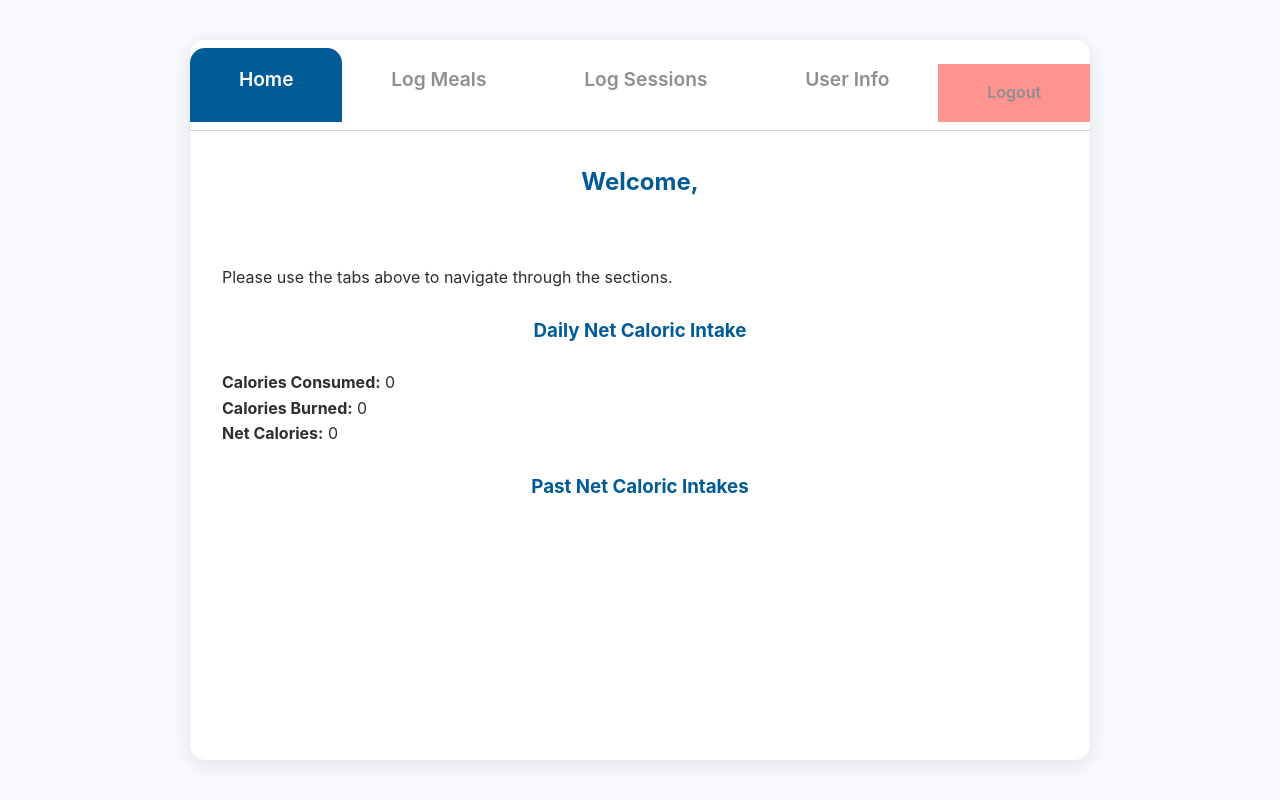
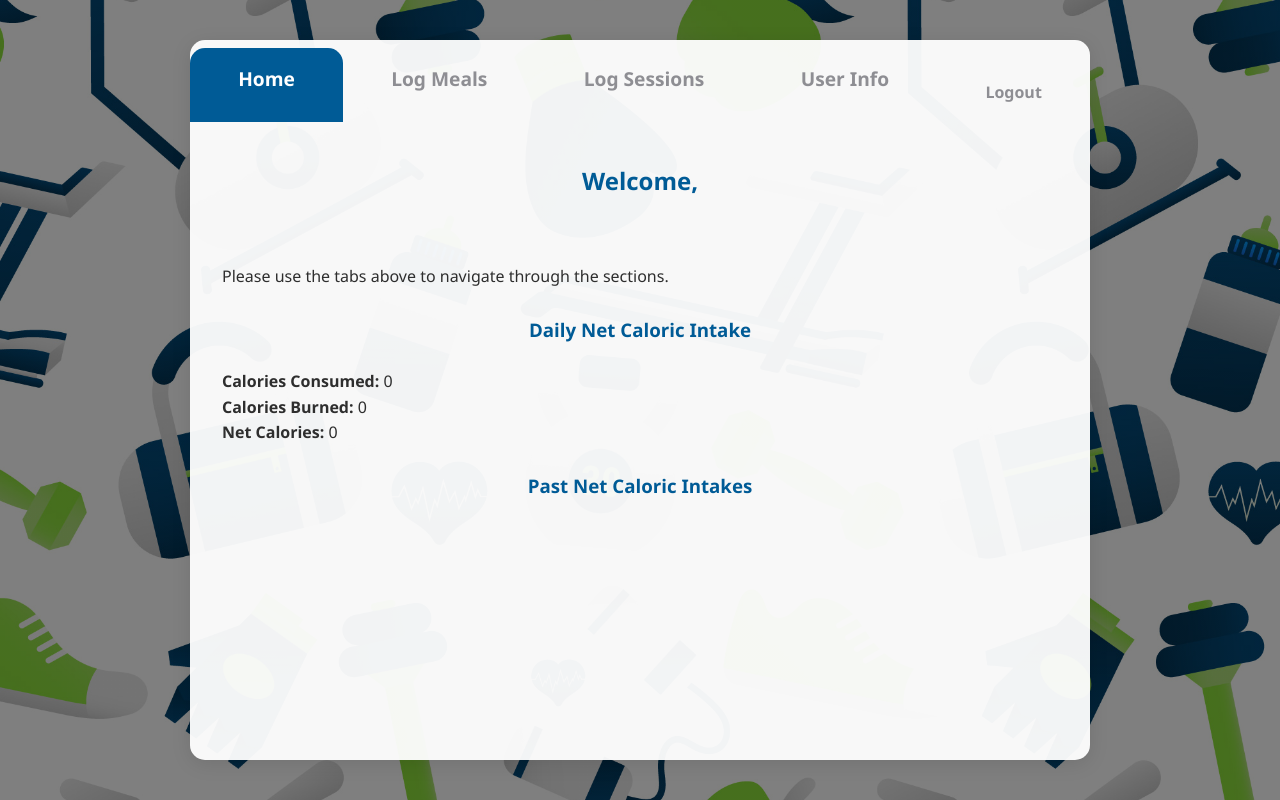
Before and after one commit to marweenie/Fitness-Wellness, a PHP site: page /dashboard.html in a window 1280 px wide. Run offline with PHP 8.4, Linux system fonts and the light colour scheme.

Commit message:
Gym background css

```diff
--- a/frontend/styles/dashboard.css
+++ b/frontend/styles/dashboard.css
@@ -8,7 +8,7 @@
     --border-color: #D1D7E0;
     --subtle-gray: #8E8E93;
     --success-color: #30D158;
-    --error-color: #ff3a308b;
+    --error-color: #ff3a3000;
 
     --content-min-height: 400px;    /* Ensures consistent content height */
 }
@@ -20,7 +20,7 @@
 }
 
 body {
-    font-family: -apple-system, BlinkMacSystemFont, 'Segoe UI', Roboto, 'Open Sans', 'Helvetica Neue', sans-serif;
+    font-family: 'Segoe UI','Open Sans', 'Helvetica Neue', sans-serif;
     background-color: var(--background-color);
     color: var(--text-color);
     line-height: 1.6;
@@ -30,10 +30,16 @@
     margin: 0;
     height: 100vh;
     overflow: hidden;
+
+    background-image: linear-gradient(rgba(0,0,0,0.5), rgba(0,0,0,0.5)), url('../images/gymback.jpg');
+    background-repeat: repeat;
+    background-position: center;
+    background-size: cover;
 }
 
 .dashboard-container {
-    background-color: var(--card-background);
+    background-color: rgba(255, 255, 255, 0.95); /* Add slight transparency to background */
+
     border-radius: 15px;
     box-shadow: 0 4px 20px rgba(0, 0, 0, 0.1);
     width: 100%;
@@ -49,8 +55,7 @@
 .tabs {
     display: flex;
     justify-content: space-evenly;
-    background-color: var(--card-background);
-    border-bottom: 1px solid var(--border-color);
+    border-bottom: 1px solid var(--gray-color);
     padding: 0.5rem 0;
     z-index: 1; /* Ensure tabs stay on top */
 }
@@ -160,12 +165,12 @@
 }
 
 .message-success {
-    background-color: rgba(48, 209, 88, 0.1);
+    background-color: rgba(255, 255, 255, 0);
     color: var(--success-color);
 }
 
 .message-error {
-    background-color: rgba(255, 59, 48, 0.1);
+    background-color: rgba(255, 58, 48, 0);
     color: var(--error-color);
 }
 
```
Also changed, not shown: frontend/images/gymback.jpg (added).
